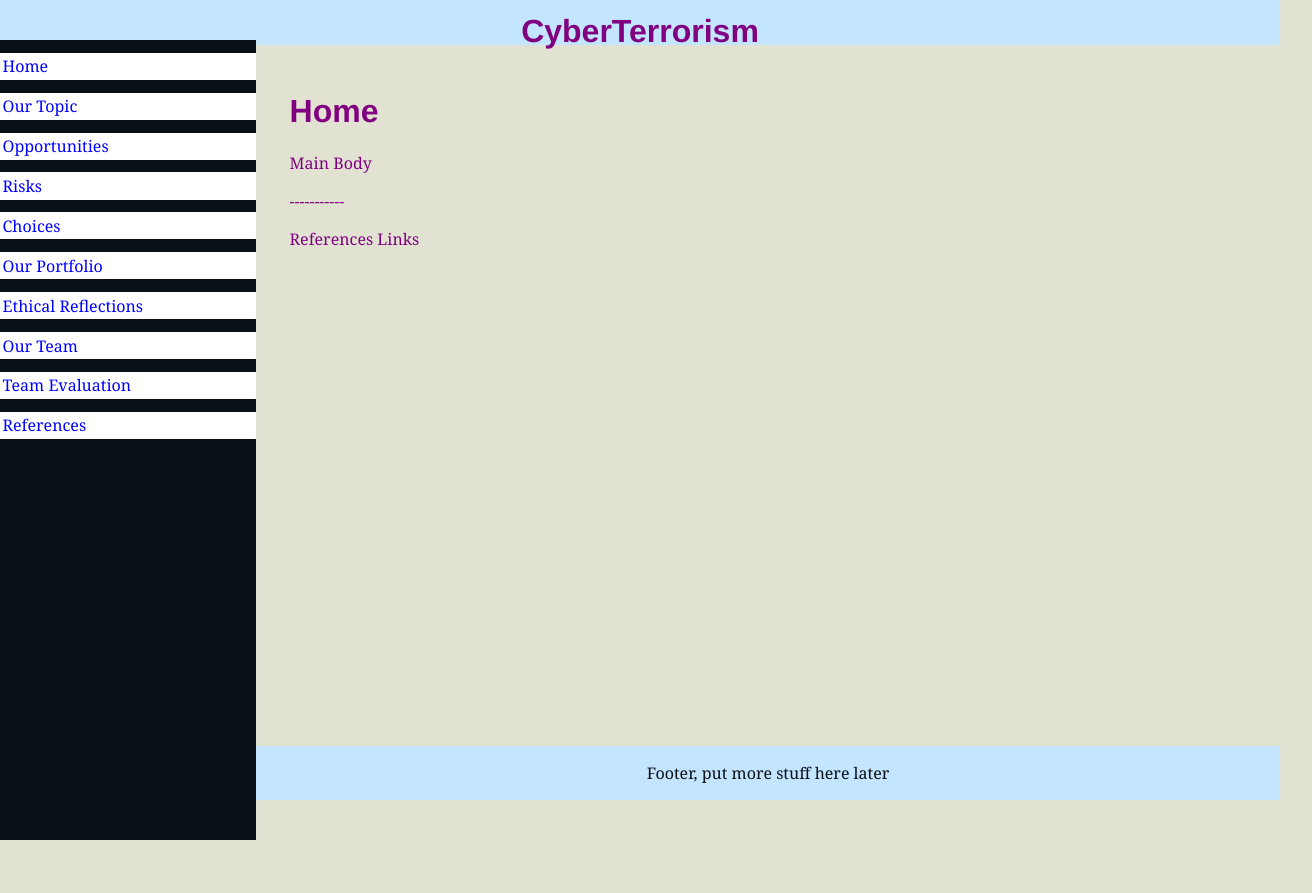
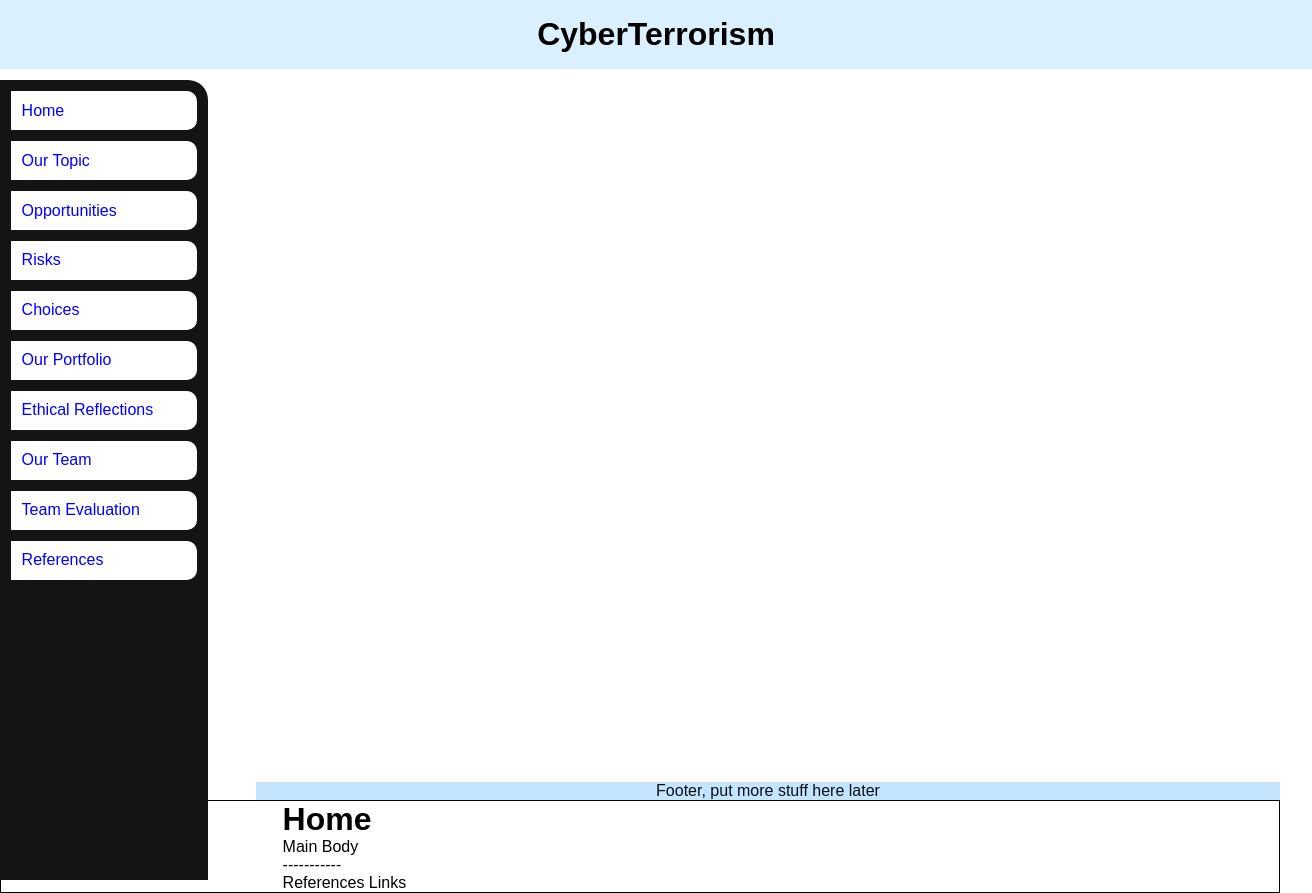
Before and after one commit to TateH-AUTUNI/Assignment3-0805, a plain HTML site: page index.html in a window 1280 px wide. Shown: the whole page, 1312 px wide, since content can reach past the window. Before the commit the page ends 840 px from the top, so only its background shows below. Drawn offline with Linux system fonts and the light colour scheme.

Commit message:
slight adjustment
- header adjust
- navbar adjust
- code adjust

```diff
--- a/index.html
+++ b/index.html
@@ -5,11 +5,15 @@
   <title>Cyberterrorism - Group 0805</title>
   <link rel="stylesheet" href="styles/mainstyle.css">
 </head>
+
 <body>
 
 <!-- Page header -->
 <div class="header">
   <h1 style="display: inline;">CyberTerrorism</h1>
+</div>
+<!-- Background -->
+<div class="background">
 </div>
 <!-- Navbar -->
 <ul class="navbar">
@@ -26,6 +30,7 @@
 </ul>
 
 <!-- Main content -->
+<div class="main">
     <!-- Heading-->
   <h1>Home</h1>
 
@@ -41,5 +46,7 @@
     <p>Footer, put more stuff here later</p>
   </div>
 
+</div>
+
 </body>
 </html>
--- a/styles/mainstyle.css
+++ b/styles/mainstyle.css
@@ -1,31 +1,43 @@
-body {
-  padding-left: 22%;
-  padding-top: 5%;
-  font-family: Georgia, "Times New Roman", Times, serif;
-  color: purple;
-  background-color: #e2e2d3;
+
+*{
+  margin: 0;
+  padding: 0;
+  font-family: sans-serif;
+}
+.header {
+  position: absolute;
+  width: 100%;
+  background-color: #dbf0ff;
+  text-align: center;
+  padding: 1rem;
 }
 
+.background {
+  width: 100%;
+  height: 100vh;
+  background-image: linear-gradient(rgba(0,0,0,0.75),rgba(0,0,0,0.75))， url(bg.jpg);
+  background-size: cover;
+  background-position: center;
+}
 ul.navbar {
-  list-style-type: none;
-  padding: 0;
-  margin: 0;
   position: absolute;
-  top: 5%;
-  left: 0;
-  width: 20%;
-  height: 100%;
-  background-color: #091016;
+  top: 5rem;
+  width: 13rem;
+  height: 100vh;
+  background-color: rgb(20, 20, 20);
+  border-top-right-radius: 20px;
 }
-
-h1 {
-  font-family: Helvetica, Geneva, Arial, SunSans-Regular, sans-serif ;
+.main{
+  padding-left: 22%;
+  border: 1px solid black;
 }
 
 ul.navbar li {
   background: white;
-  margin: 5% 0;
-  padding: 1%;
+  margin: .7rem;
+  padding: 5%;
+  border-top-right-radius: 10px;
+  border-bottom-right-radius: 10px;
 }
 
 ul.navbar a {
@@ -40,16 +52,6 @@ a:visited {
   color: purple
 }
 
-.header {
-  position: absolute;
-  width: 100%;
-  background-color: #c3e5ff;
-  top: 0;
-  left: 0;
-  height: 4%;
-  text-align: center;
-  padding-top: 1%;
-}
 
 .footer {
   position: fixed;
```
Also changed, not shown: 1 other file. Lines whose indentation alone changed are shown as unchanged.
